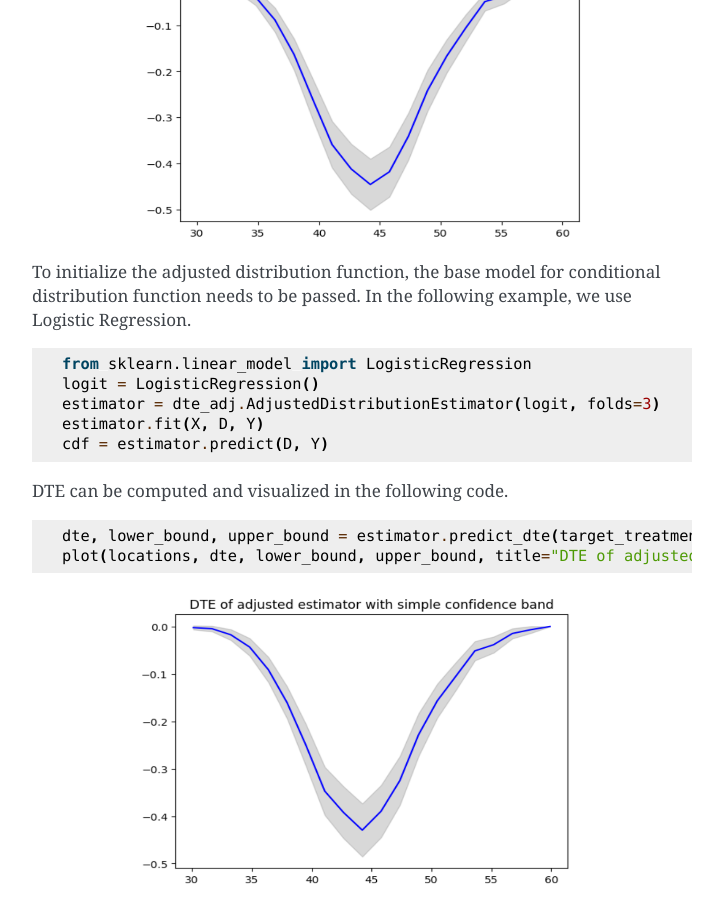
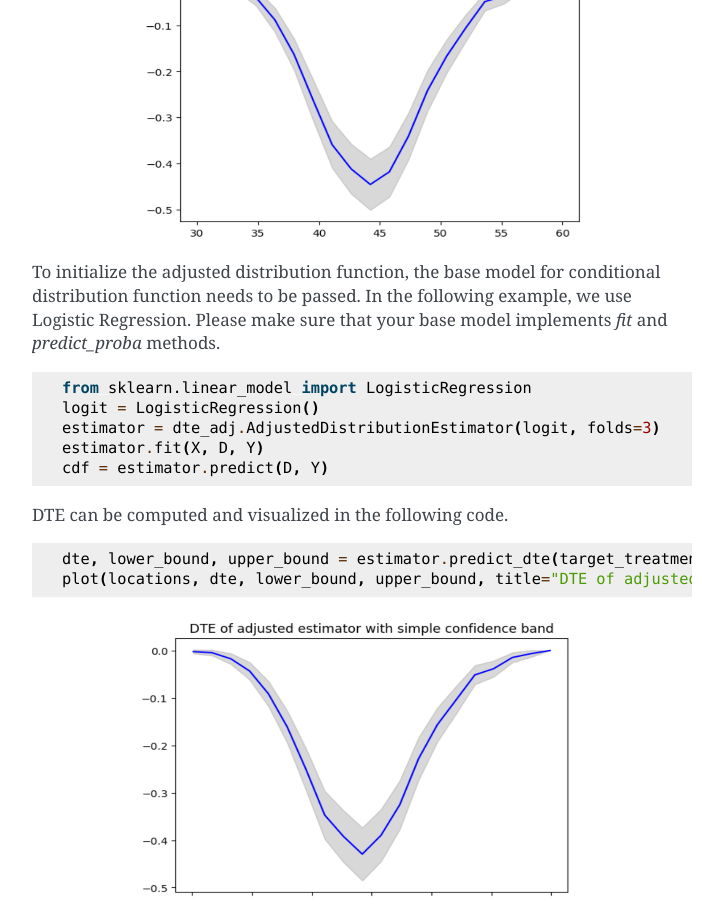
Before and after one commit to CyberAgentAILab/python-dte-adjustment, a Sphinx documentation site: the page built from docs/source/get_started.rst, in a window 1280 px wide and 900 px high, scrolled down 1534 px. Shown: the whole window, without its empty margins (388-1111 px from the left). Built offline with Sphinx 7.4.7, drawn with Linux system fonts in a browser that asks for light colours.

Commit message:
docs: add description about necessary methods

```diff
--- a/docs/source/get_started.rst
+++ b/docs/source/get_started.rst
@@ -79,7 +79,7 @@ A convenience function is available to visualize distribution effects. This meth
    :align: center
 
 To initialize the adjusted distribution function, the base model for conditional distribution function needs to be passed.
-In the following example, we use Logistic Regression.
+In the following example, we use Logistic Regression. Please make sure that your base model implements `fit` and `predict_proba` methods.
 
 .. code-block:: python
 
```
